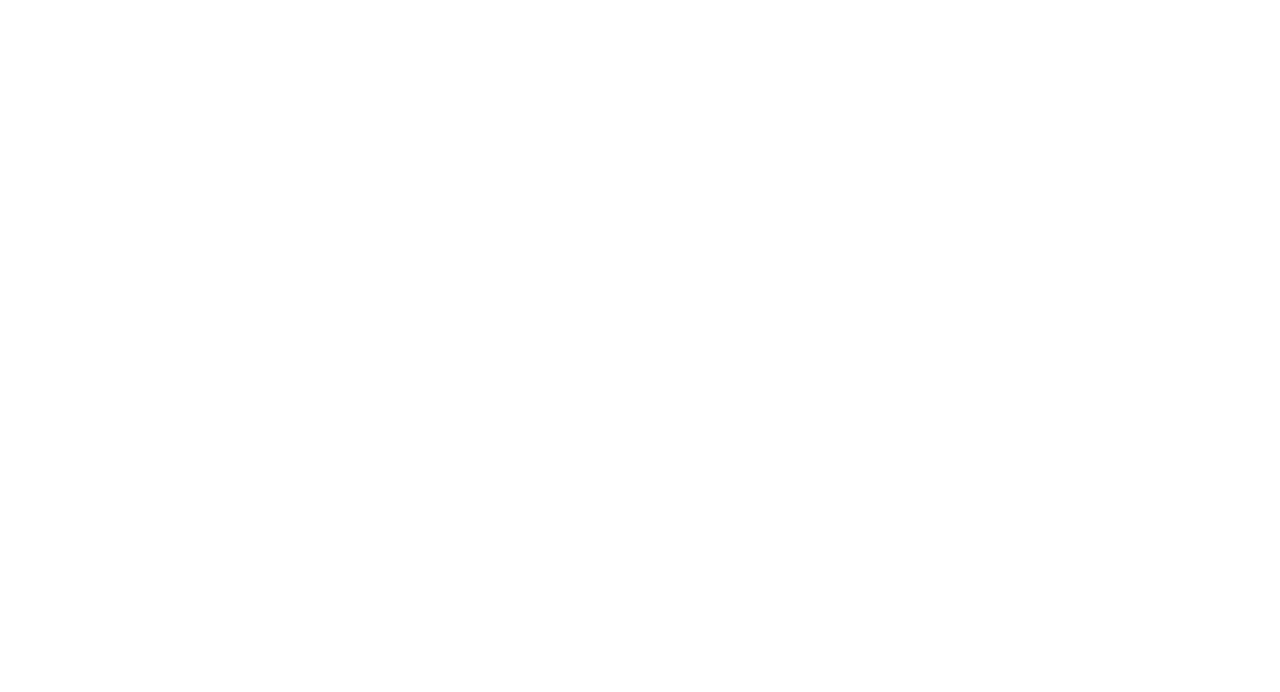
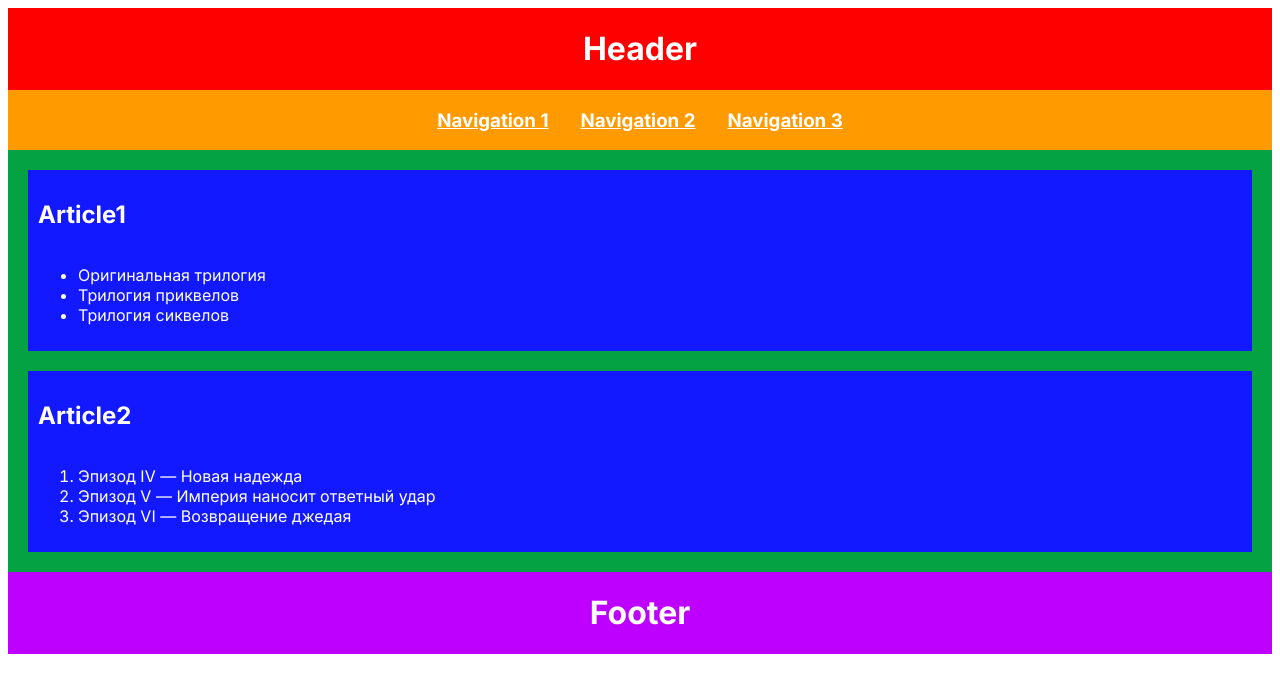
Before and after one commit to js-tasks-ru/htmlcss-20251006_smdidenko, a website: page 02-dz0/01-semantic-mockup/solution.html in a window 1280 px wide. Drawn offline with Linux system fonts and the light colour scheme.

Commit message:
dz01 solution
dz01 solution

```diff
--- a/02-dz0/01-semantic-mockup/solution.html
+++ b/02-dz0/01-semantic-mockup/solution.html
@@ -1,4 +1,38 @@
 <!DOCTYPE html>
 <html lang="ru">
-    <!-- Ваше решение -->
+  <head>
+    <link rel="stylesheet" href="../../assets/css/main.css" />
+    <meta charset="utf-8" />
+    <title>Title</title>
+  </head>
+  <body>
+    <header class="header">
+      <h1>Header</h1>
+      <nav class="nav">
+        <h3><a href="/">Navigation 1</a></h3>
+        <h3><a href="/">Navigation 2</a></h3>
+        <h3><a href="/">Navigation 3</a></h3>
+      </nav>
+    </header>
+
+    <main class="preview">
+      <article class="article">
+        <h2>Article1</h2>
+        <ul>
+          <li>Оригинальная трилогия</li>
+          <li>Трилогия приквелов</li>
+          <li>Трилогия сиквелов</li>
+        </ul>
+      </article>
+      <article class="article">
+        <h2>Article2</h2>
+        <ol>
+          <li>Эпизод IV — Новая надежда</li>
+          <li>Эпизод V — Империя наносит ответный удар</li>
+          <li>Эпизод VI — Возвращение джедая</li>
+        </ol>
+      </article>
+    </main>
+    <footer class="footer"><h1>Footer</h1></footer>
+  </body>
 </html>
--- a/assets/css/main.css
+++ b/assets/css/main.css
@@ -1,15 +1,21 @@
 @import '../fonts/fonts.css';
+@import url('https://fonts.googleapis.com/css2?family=Inter:wght@400;500;600;700;800&display=swap');
+@import '../../components/footer/index.css';
+@import '../../components/preview/index.css';
+@import '../../components/article/index.css';
+@import '../../components/navigation/index.css';
+@import '../../components/header/index.css';
 
 :root {
   --white: #ffffff;
   --black: #212429;
-    --pink: #F784AD;
-    --purple: #7048E8;
-    --blue: #374FC7;
-    --red: #F03D3E;
-    --grey-1: #F8F9FA;
-    --grey-2: #DDE2E5;
-    --grey-3: #ACB5BD;
+  --pink: #f784ad;
+  --purple: #7048e8;
+  --blue: #374fc7;
+  --red: #f03d3e;
+  --grey-1: #f8f9fa;
+  --grey-2: #dde2e5;
+  --grey-3: #acb5bd;
   --grey-4: #495057;
 
   --error: var(--red);
@@ -20,5 +26,5 @@
 }
 
 * {
-    font-family: 'Roboto', sans-serif;
+  font-family: 'Inter', sans-serif;
 }
--- /dev/null
+++ b/components/article/index.css
@@ -0,0 +1,7 @@
+.article {
+  display: flex;
+  flex-direction: column;
+  background-color: #1319ff;
+  padding: 10px;
+  color: white;
+}
--- /dev/null
+++ b/components/footer/index.css
@@ -0,0 +1,8 @@
+.footer {
+  display: flex;
+  flex-direction: column;
+  align-items: center;
+  justify-content: center;
+  background-color: #bd00ff;
+  color: white;
+}
--- /dev/null
+++ b/components/header/index.css
@@ -0,0 +1,8 @@
+.header {
+  display: flex;
+  flex-direction: column;
+  align-items: center;
+  justify-content: center;
+  background-color: #ff0000;
+  color: white;
+}
--- /dev/null
+++ b/components/navigation/index.css
@@ -0,0 +1,14 @@
+.nav {
+  display: flex;
+  flex-direction: row;
+  justify-content: center;
+  background-color: #ff9a00;
+  width: 100%;
+}
+
+.nav a {
+  color: white;
+  text-decoration: none;
+  padding: 0.5rem 1rem;
+  text-decoration: underline;
+}
--- /dev/null
+++ b/components/preview/index.css
@@ -0,0 +1,7 @@
+.preview {
+  display: flex;
+  flex-direction: column;
+  background-color: #04a242;
+  padding: 20px;
+  gap: 20px;
+}
```
Lines whose indentation alone changed are shown as unchanged.
